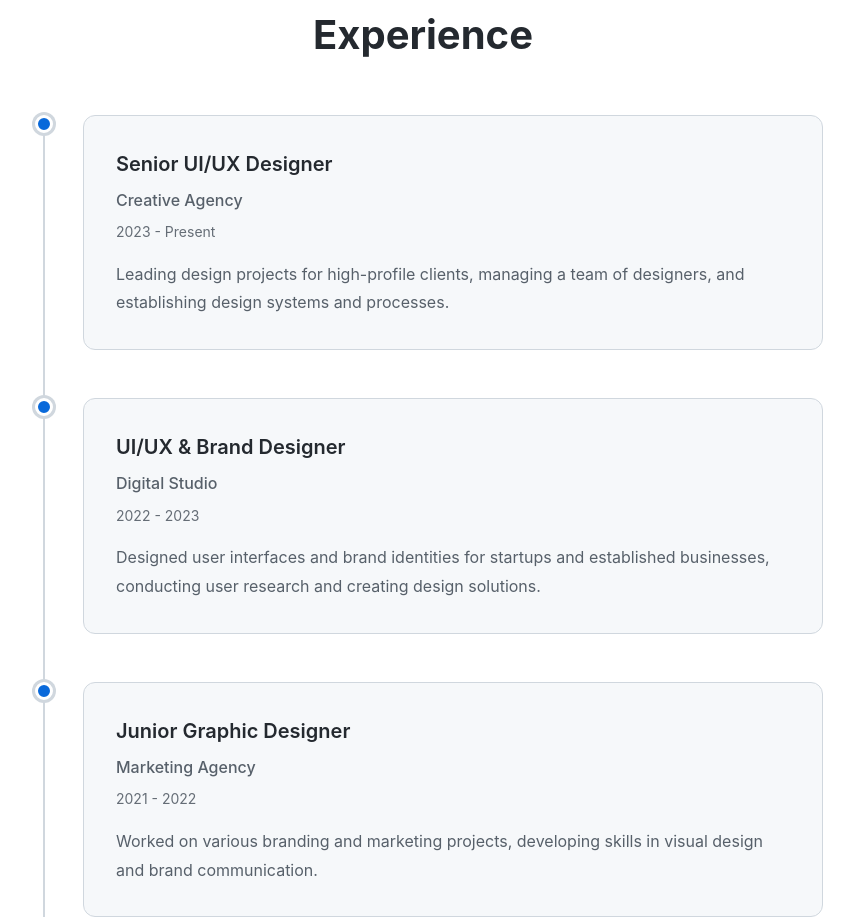
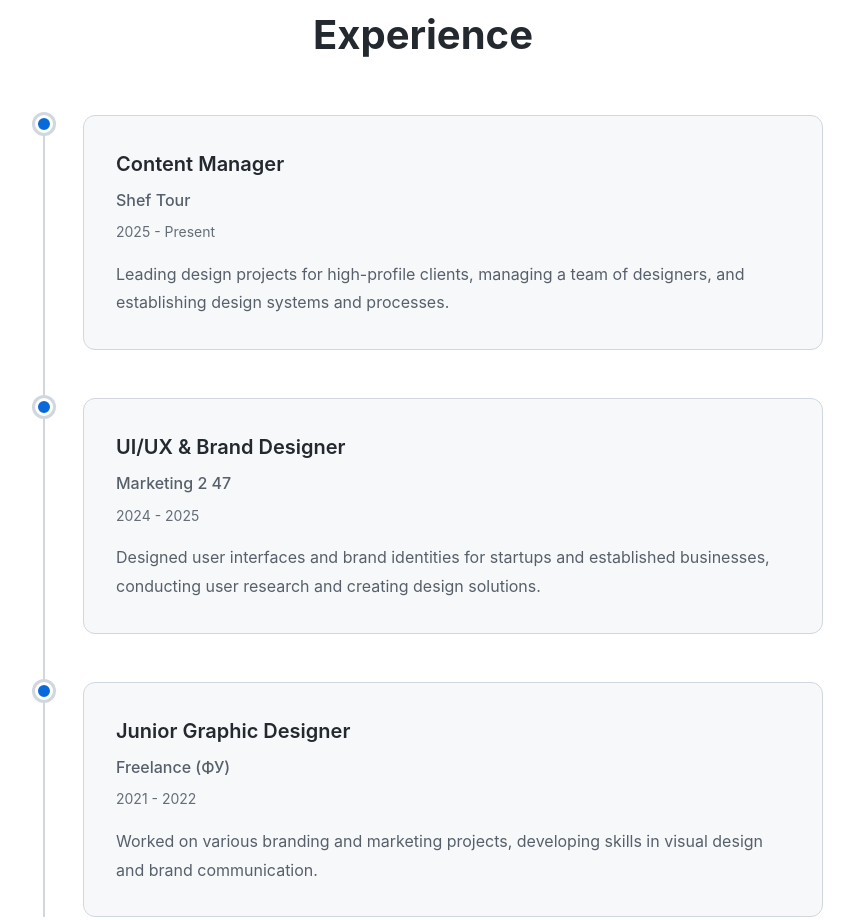
Before and after one commit to Wezzeso/web_wezeso_final, a plain HTML site: page wezeso.html in a window 1280 px wide. Shown: the part 3756-4676 px from the top of the page, without its empty margins (217-1071 px from the left). Drawn offline with Linux system fonts and the light colour scheme.

Commit message:
Update job titles and contact

```diff
--- a/wezeso.html
+++ b/wezeso.html
@@ -366,9 +366,9 @@
                 <div class="timeline-item">
                     <div class="timeline-marker"></div>
                     <div class="timeline-content">
-                        <h3>Senior UI/UX Designer</h3>
-                        <p class="timeline-company">Creative Agency</p>
-                        <p class="timeline-date">2023 - Present</p>
+                        <h3>Content Manager</h3>
+                        <p class="timeline-company">Shef Tour</p>
+                        <p class="timeline-date">2025 - Present</p>
                         <p class="timeline-description">
                             Leading design projects for high-profile clients, managing a team of designers,
                             and establishing design systems and processes.
@@ -379,8 +379,8 @@
                     <div class="timeline-marker"></div>
                     <div class="timeline-content">
                         <h3>UI/UX & Brand Designer</h3>
-                        <p class="timeline-company">Digital Studio</p>
-                        <p class="timeline-date">2022 - 2023</p>
+                        <p class="timeline-company">Marketing  2 47</p>
+                        <p class="timeline-date">2024 - 2025</p>
                         <p class="timeline-description">
                             Designed user interfaces and brand identities for startups and established businesses,
                             conducting user research and creating design solutions.
@@ -391,7 +391,7 @@
                     <div class="timeline-marker"></div>
                     <div class="timeline-content">
                         <h3>Junior Graphic Designer</h3>
-                        <p class="timeline-company">Marketing Agency</p>
+                        <p class="timeline-company">Freelance (ФУ)</p>
                         <p class="timeline-date">2021 - 2022</p>
                         <p class="timeline-description">
                             Worked on various branding and marketing projects, developing skills in
@@ -414,14 +414,14 @@
                         <i class="fas fa-envelope"></i>
                         <div>
                             <h4>Email</h4>
-                            <a href="mailto:wezeso@example.com">wezeso@example.com</a>
+                            <a href="mailto:wezeso@example.com">weezzweso@gmail.com</a>
                         </div>
                     </div>
                     <div class="contact-item">
                         <i class="fas fa-map-marker-alt"></i>
                         <div>
                             <h4>Location</h4>
-                            <p>Almaty, Kazakhstan</p>
+                            <p>Astana, Kazakhstan</p>
                         </div>
                     </div>
                     <div class="contact-item">
```
